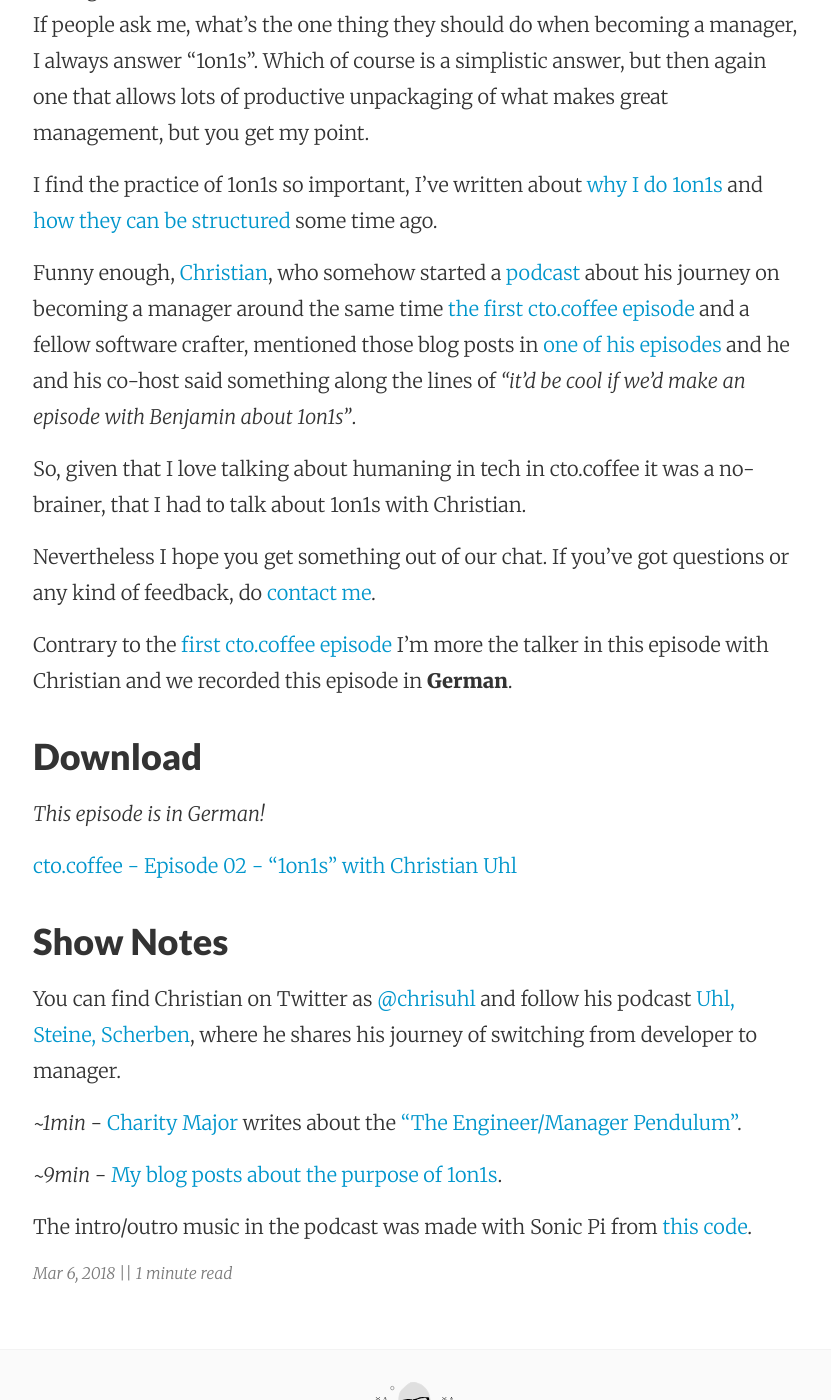
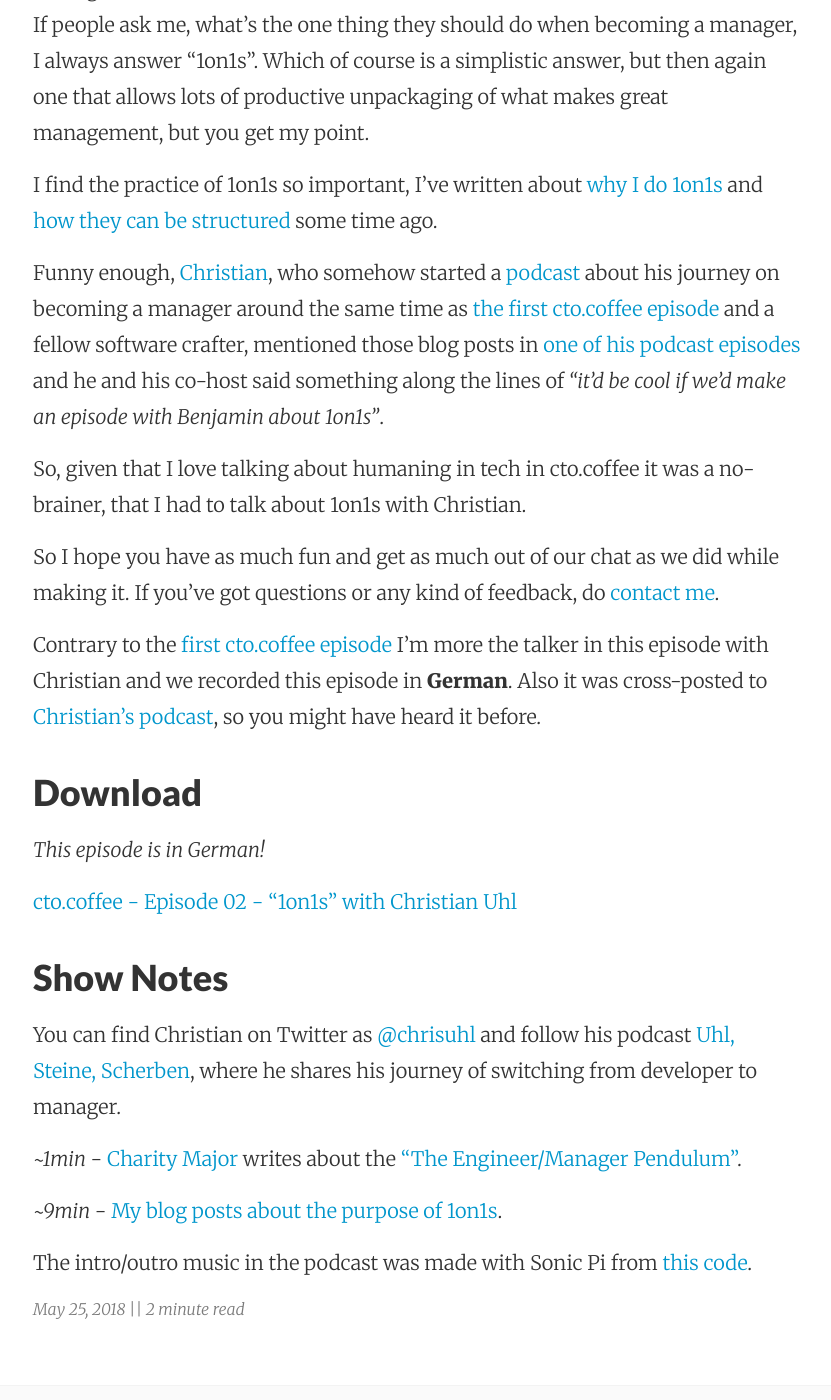
Before and after one commit to benjmin-r/cto.coffee, a Jekyll site: the page built from _posts/2018-02-21-ep02-1on1s-with-christian-uhl.md, in a window 1280 px wide and 1400 px high, scrolled down 699 px. Shown: the whole window, without its empty margins (223-1054 px from the left). Built offline with Jekyll 4.4.1, drawn with Linux system fonts in a browser that asks for light colours; nearby versions of some CDN libraries.

Commit message:
publish ep02

```diff
--- a/_posts/2018-02-21-ep02-1on1s-with-christian-uhl.md
+++ b/_posts/2018-02-21-ep02-1on1s-with-christian-uhl.md
@@ -1,15 +1,15 @@
 ---
 layout: post
 title: Episode 02 - "1on1s" with Christian Uhl
-date: 2018-03-06
+date: 2018-05-25
 permalink: /episodes/02-1on1s-with-christian-uhl
 published: true
 excerpt: "A chat with Christian Uhl about the why, what and how of 1on1s, the practice of two people (usually a manager and their direct reports) meeting regularly for various reasons."
 summary: "A chat with Christian Uhl about the why, what and how of 1on1s, the practice of two people (usually a manager and their direct reports) meeting regularly for various reasons."
 keywords: technology,cto,leadership,management,people,techlead,agile,softwaredevelopment,1on1
 file: http://files.cto.coffee/ep02-1on1s-with-christian-uhl/cto.coffee__ep02.mp3
-duration: "40:40"
-length: "39056114"
+duration: "43:47"
+length: "42043269"
 explicit: "no"
 block: "no"
 ---
@@ -29,18 +29,19 @@
 structured][1on1-structure] some time ago.
 
 Funny enough, [Christian][@chrisuhl], who somehow started a [podcast][uhlsteinescherben] about his journey on becoming a
-manager around the same time [the first cto.coffee episode][ep01] and a fellow software crafter, mentioned those blog
-posts in [one of his episodes][uhlsteinescherben-1on1s] and he and his co-host said something along the lines of _"it'd
-be cool if we'd make an episode with Benjamin about 1on1s"_.
+manager around the same time as [the first cto.coffee episode][ep01] and a fellow software crafter, mentioned those blog
+posts in [one of his podcast episodes][uhlsteinescherben-1on1s] and he and his co-host said something along the lines of
+_"it'd be cool if we'd make an episode with Benjamin about 1on1s"_.
 
 So, given that I love talking about humaning in tech in cto.coffee it was a no-brainer, that I had to talk about 1on1s
 with Christian.
 
-Nevertheless I hope you get something out of our chat. If you've got questions or any kind of feedback, do
-[contact me][contact].
+So I hope you have as much fun and get as much out of our chat as we did while making it. If you've got questions or any
+kind of feedback, do [contact me][contact].
 
 Contrary to the [first cto.coffee episode][ep01] I'm more the talker in this episode with Christian and we recorded this
-episode in **German**.
+episode in **German**. Also it was cross-posted to [Christian's podcast][uhlsteinescherben-crosspost], so you might have
+heard it before.
 
 
 ### Download
```
Also changed, not shown: other parts of _posts/2018-02-21-ep02-1on1s-with-christian-uhl.md (+1 -0 lines), 1 other file.
